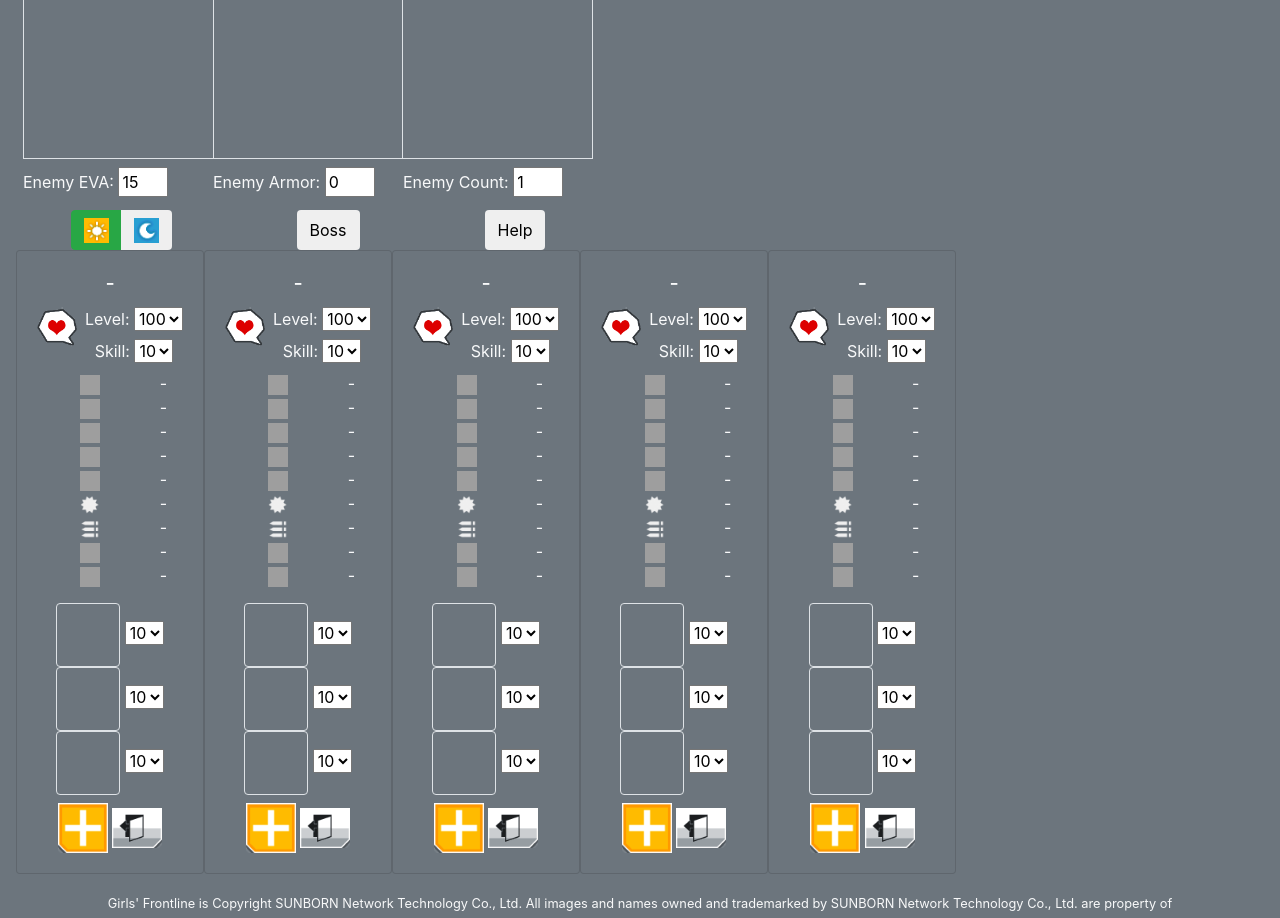
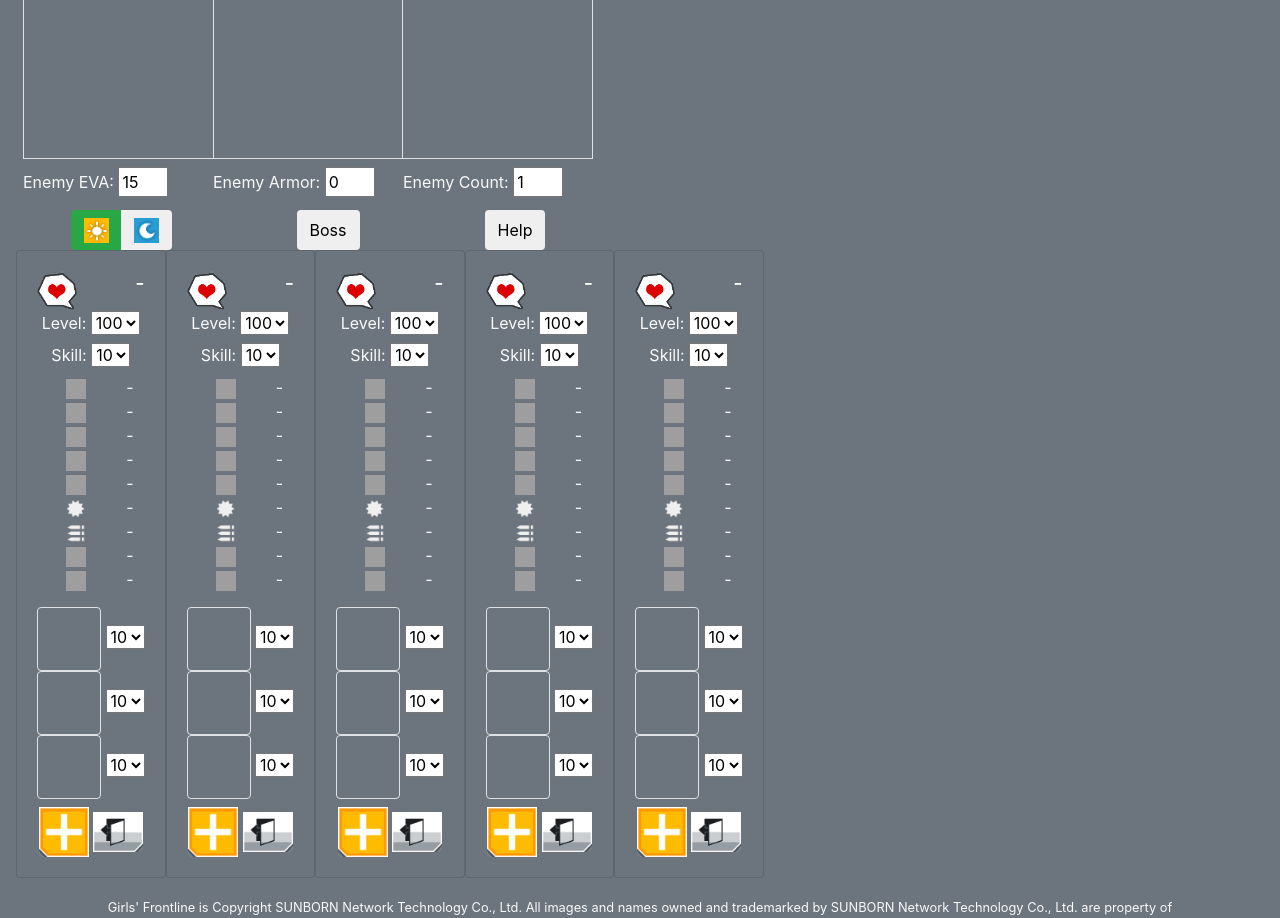
Before and after one commit to umang-p/brainlets, a Django app: template brainlets/girlsfrontline/templates/girlsfrontline/sim.html in a window 1280 px wide. Shown: the part 497-1415 px from the top of the page. Run offline with Django 3.2, Linux system fonts and the light colour scheme; the template is opened without the code that fills it, so the values that code supplies are empty; some libraries are stand-ins or nearby versions; grey boxes are pictures that could not be loaded.

Commit message:
Float dollname right

```diff
--- a/brainlets/girlsfrontline/templates/girlsfrontline/sim.html
+++ b/brainlets/girlsfrontline/templates/girlsfrontline/sim.html
@@ -594,12 +594,14 @@
   <div class="row">
     <div id="doll1" class="card bg-secondary text-center">
       <div class="card-body">
-        <h5 id="doll1-name" class="card-title">-</h5>
+        <div class="clearfix">
+          <h5 id="doll1-name" class="float-right">-</h5>
           <div class="affection float-left mr-2">
             <img src="{% static 'girlsfrontline/sim/affection1.png' %}" class="img-fluid" hidden></img>
             <img src="{% static 'girlsfrontline/sim/affection2.png' %}" class="img-fluid" hidden></img>
             <img src="{% static 'girlsfrontline/sim/affection3.png' %}" class="img-fluid"></img>
             <img src="{% static 'girlsfrontline/sim/affection4.png' %}" class="img-fluid" hidden></img>
+          </div>
         </div>
         <label>Level:</label>
         <select class="doll-level-select">
@@ -716,12 +718,14 @@
     </div>
     <div id="doll2" class="card bg-secondary text-center">
       <div class="card-body">
-        <h5 id="doll2-name" class="card-title">-</h5>
+        <div class="clearfix">
+          <h5 id="doll2-name" class="float-right">-</h5>
           <div class="affection float-left mr-2">
             <img src="{% static 'girlsfrontline/sim/affection1.png' %}" class="img-fluid" hidden></img>
             <img src="{% static 'girlsfrontline/sim/affection2.png' %}" class="img-fluid" hidden></img>
             <img src="{% static 'girlsfrontline/sim/affection3.png' %}" class="img-fluid"></img>
             <img src="{% static 'girlsfrontline/sim/affection4.png' %}" class="img-fluid" hidden></img>
+          </div>
         </div>
         <label>Level:</label>
         <select class="doll-level-select">
@@ -838,12 +842,14 @@
     </div>
     <div id="doll3" class="card bg-secondary text-center">
       <div class="card-body">
-        <h5 id="doll3-name" class="card-title">-</h5>
+        <div class="clearfix">
+          <h5 id="doll3-name" class="float-right">-</h5>
           <div class="affection float-left mr-2">
             <img src="{% static 'girlsfrontline/sim/affection1.png' %}" class="img-fluid" hidden></img>
             <img src="{% static 'girlsfrontline/sim/affection2.png' %}" class="img-fluid" hidden></img>
             <img src="{% static 'girlsfrontline/sim/affection3.png' %}" class="img-fluid"></img>
             <img src="{% static 'girlsfrontline/sim/affection4.png' %}" class="img-fluid" hidden></img>
+          </div>
         </div>
         <label>Level:</label>
         <select class="doll-level-select">
@@ -960,12 +966,14 @@
     </div>
     <div id="doll4" class="card bg-secondary text-center">
       <div class="card-body">
-        <h5 id="doll4-name" class="card-title">-</h5>
+        <div class="clearfix">
+          <h5 id="doll4-name" class="float-right">-</h5>
           <div class="affection float-left mr-2">
             <img src="{% static 'girlsfrontline/sim/affection1.png' %}" class="img-fluid" hidden></img>
             <img src="{% static 'girlsfrontline/sim/affection2.png' %}" class="img-fluid" hidden></img>
             <img src="{% static 'girlsfrontline/sim/affection3.png' %}" class="img-fluid"></img>
             <img src="{% static 'girlsfrontline/sim/affection4.png' %}" class="img-fluid" hidden></img>
+          </div>
         </div>
         <label>Level:</label>
         <select class="doll-level-select">
@@ -1082,12 +1090,14 @@
     </div>
     <div id="doll5" class="card bg-secondary text-center">
       <div class="card-body">
-        <h5 id="doll5-name" class="card-title">-</h5>
+        <div class="clearfix">
+          <h5 id="doll5-name" class="float-right">-</h5>
           <div class="affection float-left mr-2">
             <img src="{% static 'girlsfrontline/sim/affection1.png' %}" class="img-fluid" hidden></img>
             <img src="{% static 'girlsfrontline/sim/affection2.png' %}" class="img-fluid" hidden></img>
             <img src="{% static 'girlsfrontline/sim/affection3.png' %}" class="img-fluid"></img>
             <img src="{% static 'girlsfrontline/sim/affection4.png' %}" class="img-fluid" hidden></img>
+          </div>
         </div>
         <label>Level:</label>
         <select class="doll-level-select">
```
Lines whose indentation alone changed are shown as unchanged.
